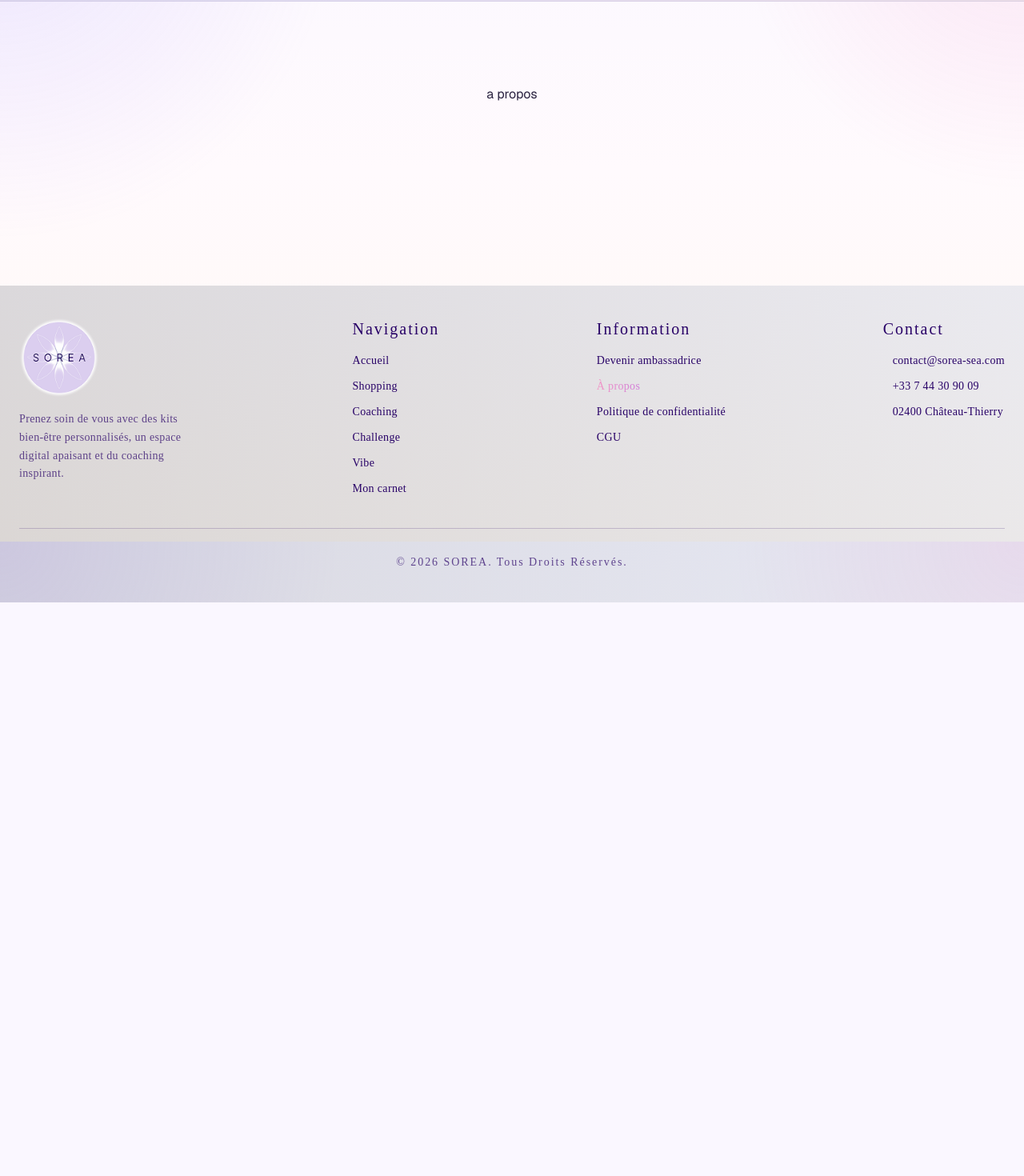
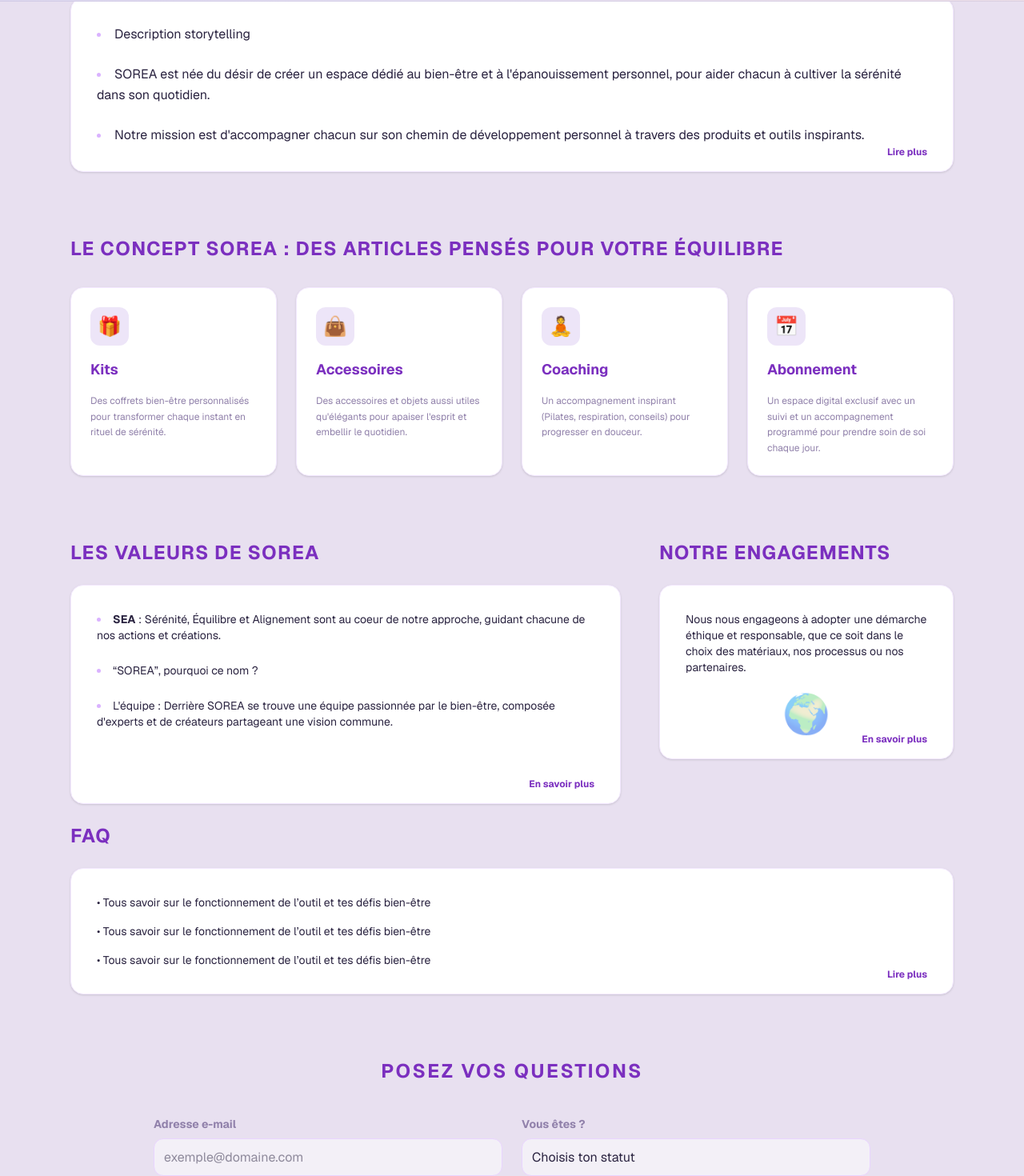
Before and after one commit to SOREA-sea/SOREA, a Next.js app: page /about in a window 1280 px wide. Shown: the part 123-1593 px from the top of the page at 80% size. Before the commit the page ends 876 px from the top, so only its background shows below. Built offline with nearby package versions, Linux system fonts and the light colour scheme; no server answers; some icons are missing; a web font is replaced by a local one.

Commit message:
about en cours 2

```diff
--- a/package.json
+++ b/package.json
@@ -19,7 +19,7 @@
     "canvas-confetti": "^1.9.4",
     "dotenv": "^17.4.2",
     "iron-session": "^8.0.4",
-    "next": "16.2.4",
+    "next": "^16.2.6",
     "nodemailer": "^8.0.7",
     "prisma": "^5.13.0",
     "prisma-erd-generator": "^2.4.2",
--- a/src/app/about/page.tsx
+++ b/src/app/about/page.tsx
@@ -3,12 +3,109 @@ import Footer from "@/components/Footer";
 
 export default function AboutPage() {
   return (
-    <>
+    <div className="bg-[#e8e0f0] min-h-screen font-nunito text-[#2A2340]">
       <Navbar />
-      <main style={{ minHeight: "60vh", display: "flex", alignItems: "center", justifyContent: "center" }}>
-        <h1>a propos</h1>
+
+      <main className="max-w-6xl mx-auto px-6 py-16 space-y-20">
+
+        {/* --- SECTION 1 : NOTRE HISTOIRE --- */}
+        <section>
+          <h2 className="text-2xl font-bold text-[#7b2fbf] mb-6 uppercase tracking-wider">Notre histoire, notre mission</h2>
+          <div className="bg-white rounded-2xl p-8 shadow-sm border border-purple-100 relative">
+            <ul className="space-y-6 text-sm md:text-base leading-relaxed list-disc list-inside marker:text-purple-300">
+              <li>Description storytelling</li>
+              <li>SOREA est née du désir de créer un espace dédié au bien-être et à l'épanouissement personnel, pour aider chacun à cultiver la sérénité dans son quotidien.</li>
+              <li>Notre mission est d'accompagner chacun sur son chemin de développement personnel à travers des produits et outils inspirants.</li>
+            </ul>
+            <button className="absolute bottom-4 right-8 text-[#7b2fbf] font-bold text-xs hover:underline">Lire plus</button>
+          </div>
+        </section>
+
+        {/* --- SECTION 2 : LE CONCEPT (LES CARTES) --- */}
+        <section>
+          <h2 className="text-2xl font-bold text-[#7b2fbf] mb-8 uppercase tracking-wider">Le concept SOREA : des articles pensés pour votre équilibre</h2>
+          <div className="grid grid-cols-1 md:grid-cols-2 lg:grid-cols-4 gap-6">
+            {[
+              { title: "Kits", icon: "🎁", text: "Des coffrets bien-être personnalisés pour transformer chaque instant en rituel de sérénité." },
+              { title: "Accessoires", icon: "👜", text: "Des accessoires et objets aussi utiles qu'élégants pour apaiser l'esprit et embellir le quotidien." },
+              { title: "Coaching", icon: "🧘", text: "Un accompagnement inspirant (Pilates, respiration, conseils) pour progresser en douceur." },
+              { title: "Abonnement", icon: "📅", text: "Un espace digital exclusif avec un suivi et un accompagnement programmé pour prendre soin de soi chaque jour." }
+            ].map((item, idx) => (
+              <div key={idx} className="bg-white rounded-2xl p-6 shadow-sm border border-purple-100 flex flex-col items-start gap-4">
+                <div className="w-12 h-12 bg-[#c4a8e8]/30 rounded-xl flex items-center justify-center text-2xl">
+                  {item.icon}
+                </div>
+                <h3 className="font-bold text-[#7b2fbf] text-lg">{item.title}</h3>
+                <p className="text-xs leading-relaxed text-[#9080aa]">{item.text}</p>
+              </div>
+            ))}
+          </div>
+        </section>
+
+        {/* --- SECTION 3 : VALEURS & ENGAGEMENTS --- */}
+        <div className="flex flex-col lg:flex-row gap-12">
+          {/* Valeurs */}
+          <section className="flex-1">
+            <h2 className="text-2xl font-bold text-[#7b2fbf] mb-6 uppercase tracking-wider">Les valeurs de SOREA</h2>
+            <div className="bg-white rounded-2xl p-8 shadow-sm border border-purple-100 h-full relative">
+              <ul className="space-y-6 text-sm list-disc list-inside marker:text-purple-300">
+                <li><strong>SEA</strong> : Sérénité, Équilibre et Alignement sont au coeur de notre approche, guidant chacune de nos actions et créations.</li>
+                <li>“SOREA”, pourquoi ce nom ?</li>
+                <li>L'équipe : Derrière SOREA se trouve une équipe passionnée par le bien-être, composée d'experts et de créateurs partageant une vision commune.</li>
+              </ul>
+              <button className="absolute bottom-4 right-8 text-[#7b2fbf] font-bold text-xs hover:underline">En savoir plus</button>
+            </div>
+          </section>
+
+          {/* Engagements */}
+          <section className="w-full lg:w-1/3">
+            <h2 className="text-2xl font-bold text-[#7b2fbf] mb-6 uppercase tracking-wider">Notre engagements</h2>
+            <div className="bg-white rounded-2xl p-8 shadow-sm border border-purple-100 flex flex-col items-center gap-6 relative">
+              <p className="text-sm list-disc list-inside text-left w-full">
+                Nous nous engageons à adopter une démarche éthique et responsable, que ce soit dans le choix des matériaux, nos processus ou nos partenaires.
+              </p>
+              <div className="text-5xl opacity-50">🌍</div>
+              <button className="absolute bottom-4 right-8 text-[#7b2fbf] font-bold text-xs hover:underline">En savoir plus</button>
+            </div>
+          </section>
+        </div>
+
+        {/* --- SECTION 4 : FAQ --- */}
+        <section>
+          <h2 className="text-2xl font-bold text-[#7b2fbf] mb-6 uppercase tracking-wider">FAQ</h2>
+          <div className="bg-white rounded-2xl p-8 shadow-sm border border-purple-100 relative">
+            <ul className="space-y-4 text-sm">
+              <li>• Tous savoir sur le fonctionnement de l’outil et tes défis bien-être</li>
+              <li>• Tous savoir sur le fonctionnement de l’outil et tes défis bien-être</li>
+              <li>• Tous savoir sur le fonctionnement de l’outil et tes défis bien-être</li>
+            </ul>
+            <button className="absolute bottom-4 right-8 text-[#7b2fbf] font-bold text-xs hover:underline">Lire plus</button>
+          </div>
+        </section>
+
+        {/* --- SECTION 5 : FORMULAIRE --- */}
+        <section className="pb-20">
+          <h2 className="text-2xl font-bold text-[#7b2fbf] text-center mb-10 uppercase tracking-widest">Posez vos questions</h2>
+          <form className="max-w-4xl mx-auto grid grid-cols-1 md:grid-cols-2 gap-6">
+            <div className="flex flex-col gap-2">
+              <label className="text-sm font-bold text-[#9080aa]">Adresse e-mail</label>
+              <input type="email" placeholder="exemple@domaine.com" className="bg-[#f3f0f7] border border-purple-200 rounded-xl p-3 outline-none focus:border-[#7b2fbf]" />
+            </div>
+            <div className="flex flex-col gap-2">
+              <label className="text-sm font-bold text-[#9080aa]">Vous êtes ?</label>
+              <select className="bg-[#f3f0f7] border border-purple-200 rounded-xl p-3 outline-none focus:border-[#7b2fbf] appearance-none">
+                <option>Choisis ton statut</option>
+              </select>
+            </div>
+            <div className="md:col-span-2">
+              <textarea className="w-full bg-[#f3f0f7] border border-purple-200 rounded-2xl p-4 outline-none focus:border-[#7b2fbf] min-h-[150px]"></textarea>
+            </div>
+          </form>
+        </section>
+
       </main>
+
       <Footer />
-    </>
+    </div>
   );
 }
```
Also changed, not shown: 1 other file (tests, documents, lock files or other folders).
